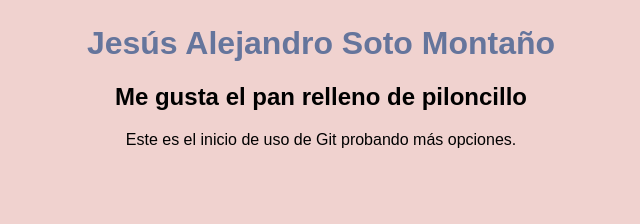
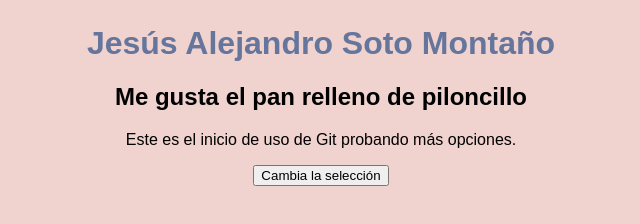
Before and after one commit to Jesus-Al-SM/Ch54-miPrimerRepo, a plain HTML site: page index.html in a window 1280 px wide. Shown: the whole page, without its empty margins (319-959 px from the left). Drawn offline with Linux system fonts and the light colour scheme.

Commit message:
fea: botón cambia selección

```diff
--- a/index.html
+++ b/index.html
@@ -9,6 +9,7 @@
   <h1>Jesús Alejandro Soto Montaño</h1>
   <h2>Me gusta el pan relleno de piloncillo</h2>
   <p>Este es el inicio de uso de Git probando más opciones.</p>
+  <button>Cambia la selección</button>
 
 </body>
 
```
